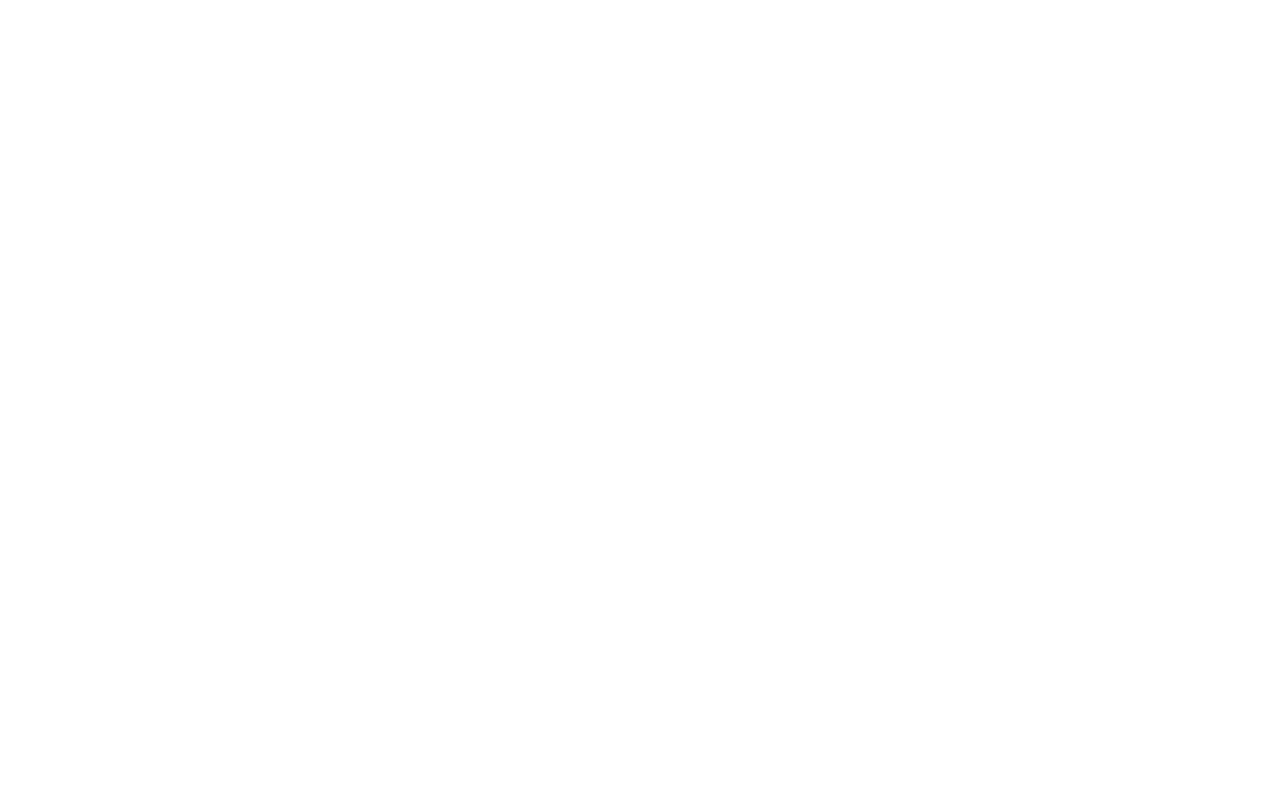
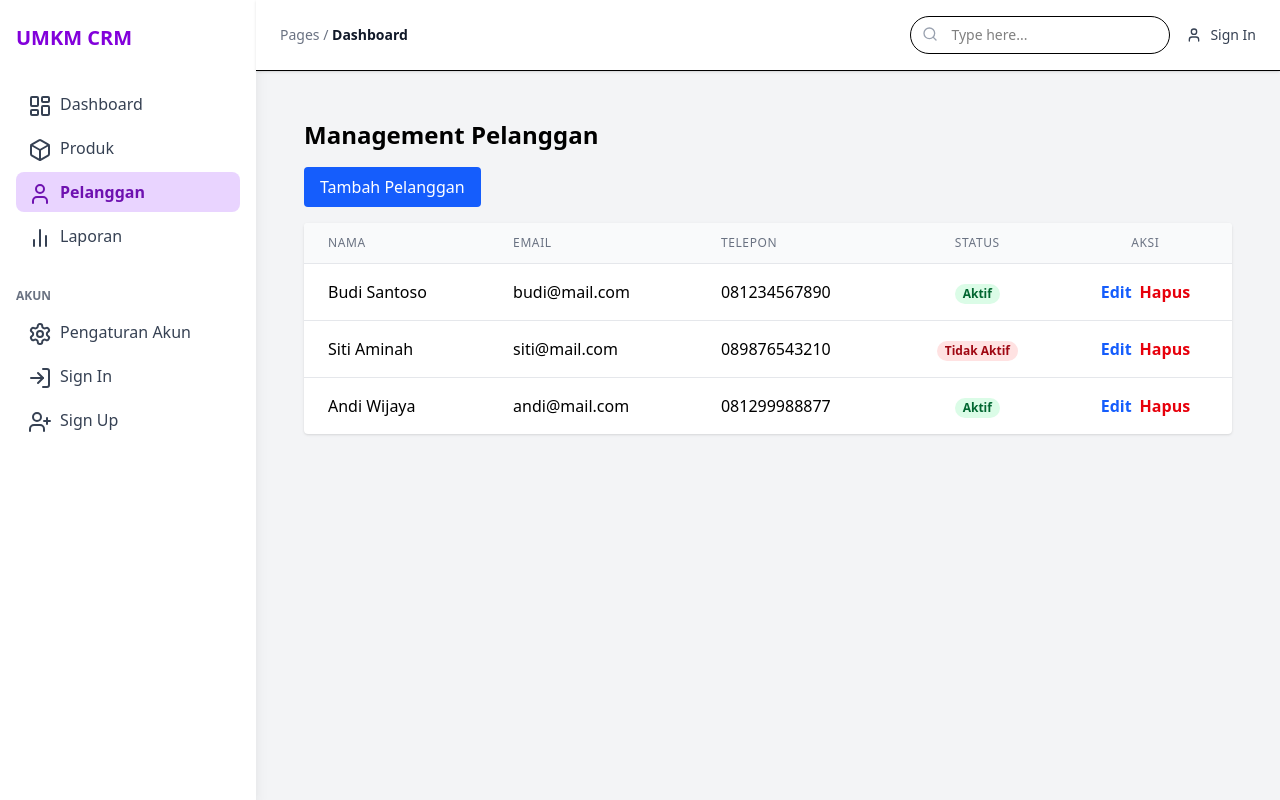
Before and after one commit to dheaAmelinda2603/crm-23sib-kelompok6, a React (Vite) app: page /pelanggan in a window 1280 px wide. Before the commit this address had no page. Built offline with nearby package versions, Linux system fonts and the light colour scheme.

Commit message:
hi ketua, ni dari princess utk pelanggan

```diff
--- a/src/App.jsx
+++ b/src/App.jsx
@@ -1,12 +1,15 @@
 import { Route, Routes } from "react-router-dom";
 import MainLayout from "./components/MainLayout";
 import Dashboard from "./pages/Dashboard";
+import CustomerManagement from "./pages/CustomerManagement";
 
 function App(){
   return(
     <Routes>
       <Route element={<MainLayout />}>
       <Route path="/" element={<Dashboard />} />
+      <Route path="/pelanggan" element={<CustomerManagement />} />
+
       </Route>
     </Routes>
   )
--- a/src/components/Sidebar.jsx
+++ b/src/components/Sidebar.jsx
@@ -14,6 +14,7 @@ import { Link, useLocation } from 'react-router-dom'
 const menuItems = [
   { name: 'Dashboard', icon: <LayoutDashboard />, path: '/' },
   { name: 'Produk', icon: <Box />, path: '/produk' },
+  { name: 'Pelanggan', icon: <User />, path: '/pelanggan' },
   { name: 'Laporan', icon: <BarChart2 />, path: '/laporan' },
 ]
 
--- /dev/null
+++ b/src/pages/CustomerManagement.jsx
@@ -0,0 +1,164 @@
+import React, { useState } from "react";
+
+const initialCustomers = [
+  { id: 1, name: "Budi Santoso", email: "budi@mail.com", phone: "081234567890", active: true },
+  { id: 2, name: "Siti Aminah", email: "siti@mail.com", phone: "089876543210", active: false },
+  { id: 3, name: "Andi Wijaya", email: "andi@mail.com", phone: "081299988877", active: true },
+];
+
+export default function CustomerManagement() {
+  const [customers, setCustomers] = useState(initialCustomers);
+  const [showForm, setShowForm] = useState(false);
+  const [formData, setFormData] = useState({ name: "", email: "", phone: "", active: true });
+
+  const handleInputChange = (e) => {
+    const { name, value, type, checked } = e.target;
+    setFormData((prev) => ({
+      ...prev,
+      [name]: type === "checkbox" ? checked : value,
+    }));
+  };
+
+  const handleAddCustomer = () => {
+    if (!formData.name || !formData.email || !formData.phone) {
+      alert("Semua field wajib diisi!");
+      return;
+    }
+    const newCustomer = {
+      id: customers.length + 1,
+      ...formData,
+    };
+    setCustomers([...customers, newCustomer]);
+    setFormData({ name: "", email: "", phone: "", active: true });
+    setShowForm(false);
+  };
+
+  const handleDelete = (id) => {
+    if (window.confirm("Yakin ingin menghapus pelanggan ini?")) {
+      setCustomers(customers.filter((c) => c.id !== id));
+    }
+  };
+
+  return (
+    <div className="p-6 max-w-5xl mx-auto">
+      <h1 className="text-2xl font-semibold mb-4">Management Pelanggan</h1>
+
+      <button
+        onClick={() => setShowForm((prev) => !prev)}
+        className="mb-4 px-4 py-2 bg-blue-600 text-white rounded hover:bg-blue-700 transition"
+      >
+        {showForm ? "Batal Tambah Pelanggan" : "Tambah Pelanggan"}
+      </button>
+
+      {showForm && (
+        <div className="mb-6 p-4 border border-gray-300 rounded shadow-sm bg-white">
+          <div className="mb-2">
+            <label className="block font-medium mb-1">Nama</label>
+            <input
+              type="text"
+              name="name"
+              value={formData.name}
+              onChange={handleInputChange}
+              className="w-full px-3 py-2 border rounded focus:outline-none focus:ring-2 focus:ring-blue-400"
+              placeholder="Nama pelanggan"
+            />
+          </div>
+          <div className="mb-2">
+            <label className="block font-medium mb-1">Email</label>
+            <input
+              type="email"
+              name="email"
+              value={formData.email}
+              onChange={handleInputChange}
+              className="w-full px-3 py-2 border rounded focus:outline-none focus:ring-2 focus:ring-blue-400"
+              placeholder="Email pelanggan"
+            />
+          </div>
+          <div className="mb-2">
+            <label className="block font-medium mb-1">Telepon</label>
+            <input
+              type="text"
+              name="phone"
+              value={formData.phone}
+              onChange={handleInputChange}
+              className="w-full px-3 py-2 border rounded focus:outline-none focus:ring-2 focus:ring-blue-400"
+              placeholder="Nomor telepon"
+            />
+          </div>
+          <div className="flex items-center mb-4">
+            <input
+              type="checkbox"
+              name="active"
+              checked={formData.active}
+              onChange={handleInputChange}
+              id="activeCheckbox"
+              className="mr-2"
+            />
+            <label htmlFor="activeCheckbox" className="font-medium">Aktif</label>
+          </div>
+          <button
+            onClick={handleAddCustomer}
+            className="px-4 py-2 bg-green-600 text-white rounded hover:bg-green-700 transition"
+          >
+            Simpan
+          </button>
+        </div>
+      )}
+
+      <div className="overflow-x-auto bg-white rounded shadow">
+        <table className="min-w-full divide-y divide-gray-200">
+          <thead className="bg-gray-50">
+            <tr>
+              <th className="px-6 py-3 text-left text-xs font-medium text-gray-500 uppercase tracking-wider">Nama</th>
+              <th className="px-6 py-3 text-left text-xs font-medium text-gray-500 uppercase tracking-wider">Email</th>
+              <th className="px-6 py-3 text-left text-xs font-medium text-gray-500 uppercase tracking-wider">Telepon</th>
+              <th className="px-6 py-3 text-center text-xs font-medium text-gray-500 uppercase tracking-wider">Status</th>
+              <th className="px-6 py-3 text-center text-xs font-medium text-gray-500 uppercase tracking-wider">Aksi</th>
+            </tr>
+          </thead>
+          <tbody className="divide-y divide-gray-200">
+            {customers.map((cust) => (
+              <tr key={cust.id} className="hover:bg-gray-50">
+                <td className="px-6 py-4 whitespace-nowrap">{cust.name}</td>
+                <td className="px-6 py-4 whitespace-nowrap">{cust.email}</td>
+                <td className="px-6 py-4 whitespace-nowrap">{cust.phone}</td>
+                <td className="px-6 py-4 whitespace-nowrap text-center">
+                  {cust.active ? (
+                    <span className="inline-flex px-2 text-xs leading-5 font-semibold rounded-full bg-green-100 text-green-800">
+                      Aktif
+                    </span>
+                  ) : (
+                    <span className="inline-flex px-2 text-xs leading-5 font-semibold rounded-full bg-red-100 text-red-800">
+                      Tidak Aktif
+                    </span>
+                  )}
+                </td>
+                <td className="px-6 py-4 whitespace-nowrap text-center space-x-2">
+                  <button
+                    className="text-blue-600 hover:text-blue-900 font-semibold"
+                    onClick={() => alert("Fitur Edit belum tersedia")}
+                  >
+                    Edit
+                  </button>
+                  <button
+                    className="text-red-600 hover:text-red-900 font-semibold"
+                    onClick={() => handleDelete(cust.id)}
+                  >
+                    Hapus
+                  </button>
+                </td>
+              </tr>
+            ))}
+            {customers.length === 0 && (
+              <tr>
+                <td colSpan={5} className="text-center py-4 text-gray-500">
+                  Tidak ada data pelanggan
+                </td>
+              </tr>
+            )}
+          </tbody>
+        </table>
+      </div>
+    </div>
+  );
+}
```
